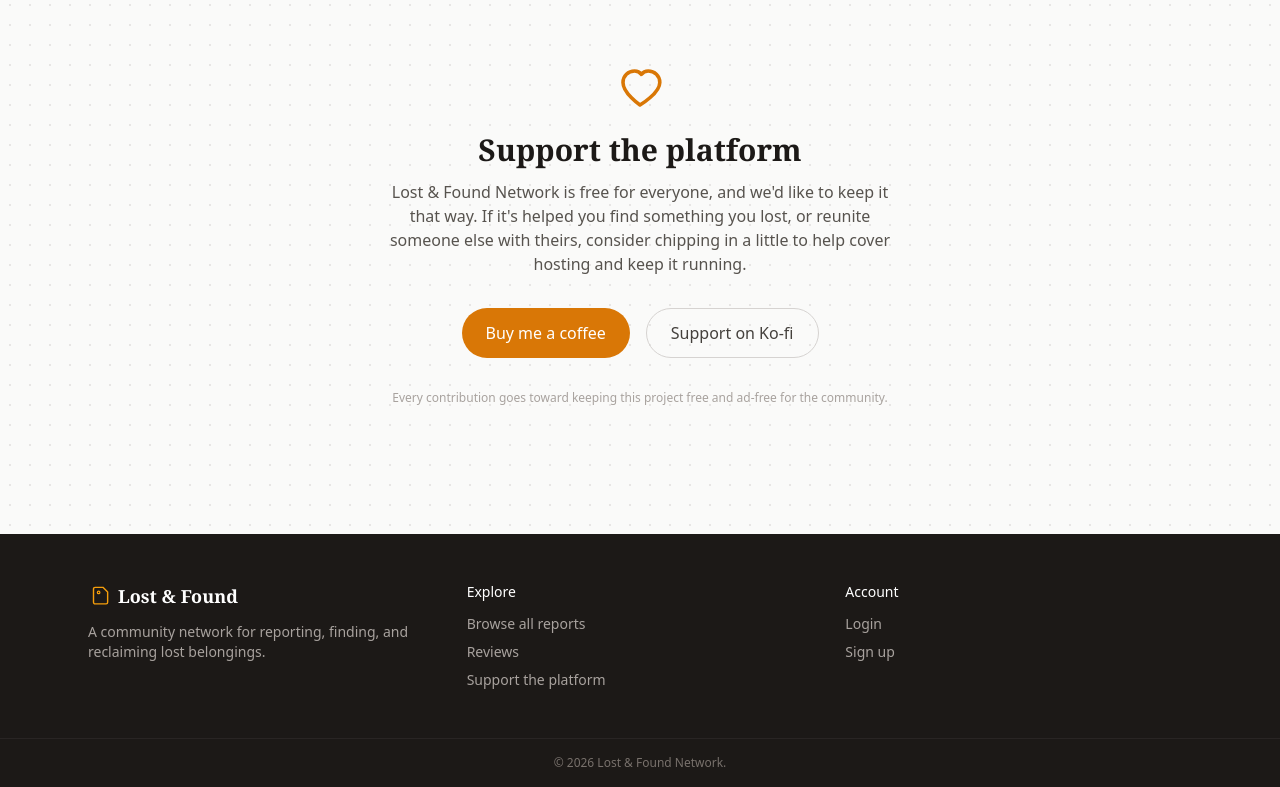
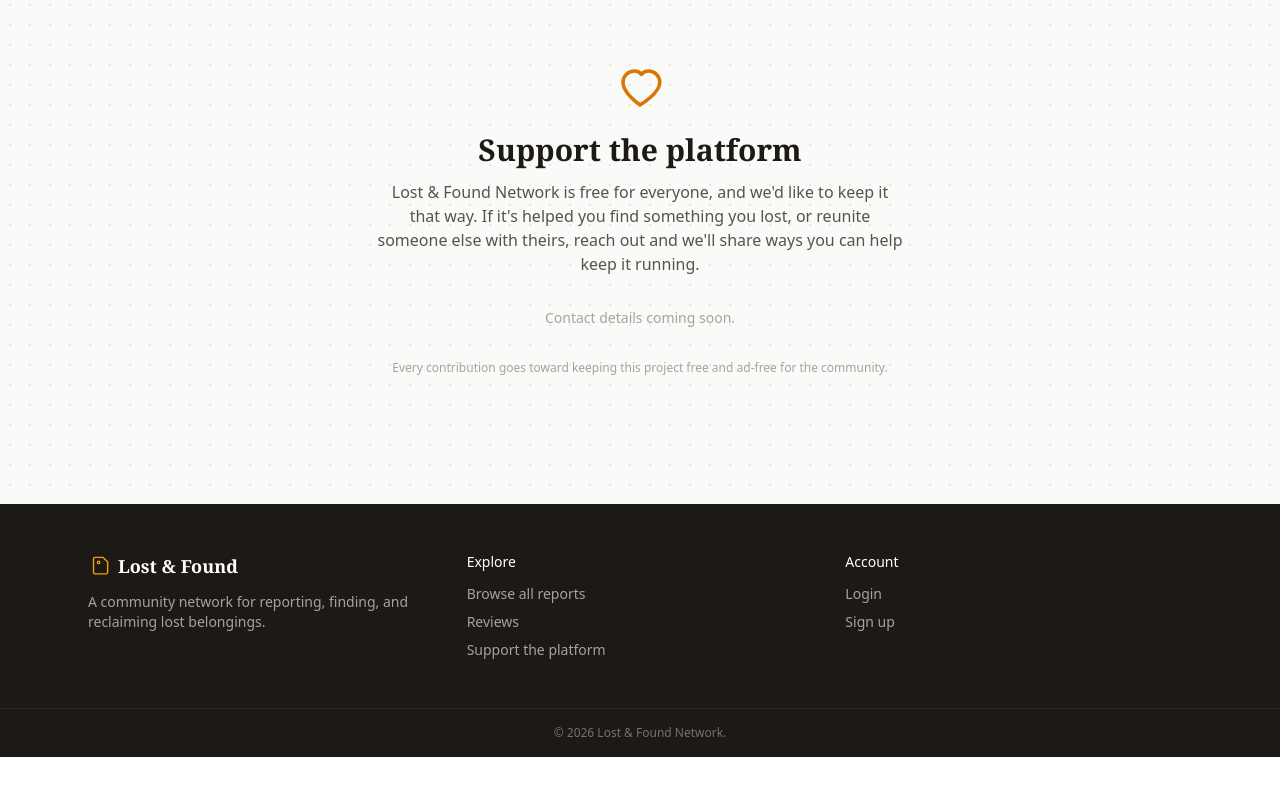
Before and after one commit to raheelhassangit/Lost_Found_Network, a Django app: page /support/ in a window 1280 px wide. Shown: the part 65-852 px from the top of the page. After the commit the page ends 822 px from the top, so only its background shows below. Run offline with Django 5.2, Linux system fonts and the light colour scheme; some libraries are stand-ins or nearby versions.

Commit message:
support page

```diff
--- a/config/settings.py
+++ b/config/settings.py
@@ -168,3 +168,5 @@ EMAIL_USE_TLS = config("EMAIL_USE_TLS", default=True, cast=bool)
 EMAIL_HOST_USER = config("EMAIL_HOST_USER", default="")
 EMAIL_HOST_PASSWORD = config("EMAIL_HOST_PASSWORD", default="")
 DEFAULT_FROM_EMAIL = config("DEFAULT_FROM_EMAIL", default="noreply@lostfoundnetwork.local")
+
+PLATFORM_SUPPORT_EMAIL = config("PLATFORM_SUPPORT_EMAIL", default="")
--- a/core/templates/core/support.html
+++ b/core/templates/core/support.html
@@ -3,8 +3,6 @@
 {% block content %}
 <div class="max-w-xl mx-auto px-4 sm:px-6 py-16 text-center">
     <svg width="48" height="48" viewBox="0 0 24 24" fill="none" class="mx-auto mb-5">
-        <path d="M12 21C12 21 4 14.5 4 9.5C4 5.9 6.9 3 10.5 3C11.9 3 13.2 3.5 14 4.5C14.8 3.5 16.1 3 17.5 3C21.1 3 24 5.9 24 9.5"
-              stroke="#D97706" stroke-width="0" fill="none"/>
         <path d="M12 20.5C12 20.5 3.5 14.6 3.5 9.2C3.5 5.9 6.1 3.5 9.3 3.5C10.6 3.5 11.9 4.1 12.7 5.2C13.5 4.1 14.8 3.5 16.1 3.5C19.3 3.5 21.9 5.9 21.9 9.2C21.9 14.6 12 20.5 12 20.5Z"
               stroke="#D97706" stroke-width="1.8" stroke-linejoin="round"/>
     </svg>
@@ -13,19 +11,19 @@
     <p class="text-stone-600 mb-8">
         Lost & Found Network is free for everyone, and we'd like to keep it that way.
         If it's helped you find something you lost, or reunite someone else with theirs,
-        consider chipping in a little to help cover hosting and keep it running.
+        reach out and we'll share ways you can help keep it running.
     </p>
 
-    <div class="flex flex-col sm:flex-row gap-4 justify-center">
-        <a href="https://www.buymeacoffee.com/yourusername" target="_blank" rel="noopener noreferrer"
-           class="inline-flex items-center justify-center gap-2 bg-amber-600 hover:bg-amber-700 text-white px-6 py-3 rounded-full font-medium transition">
-            Buy me a coffee
-        </a>
-        <a href="https://ko-fi.com/yourusername" target="_blank" rel="noopener noreferrer"
-           class="inline-flex items-center justify-center gap-2 border border-stone-300 hover:bg-stone-100 text-stone-700 px-6 py-3 rounded-full font-medium transition">
-            Support on Ko-fi
+    {% if support_email %}
+    <div class="bg-white border border-stone-200 rounded-xl p-6 inline-block">
+        <p class="text-xs text-stone-400 mb-1">Get in touch</p>
+        <a href="mailto:{{ support_email }}" class="text-amber-600 font-medium text-lg hover:text-amber-700">
+            {{ support_email }}
         </a>
     </div>
+    {% else %}
+    <p class="text-stone-400 text-sm">Contact details coming soon.</p>
+    {% endif %}
 
     <p class="text-xs text-stone-400 mt-8">
         Every contribution goes toward keeping this project free and ad-free for the community.
--- a/core/views.py
+++ b/core/views.py
@@ -4,6 +4,7 @@ from django.shortcuts import render, redirect
 from reports.models import Report
 from .models import Testimonial
 from .forms import TestimonialForm
+from django.conf import settings
 
 
 def home_view(request):
@@ -30,5 +31,8 @@ def add_testimonial_view(request):
 
     return render(request, "core/add_testimonial.html", {"form": form})
 
+
 def support_view(request):
-    return render(request, "core/support.html")
+    return render(request, "core/support.html", {
+        "support_email": settings.PLATFORM_SUPPORT_EMAIL,
+    })
--- a/theme/templates/base.html
+++ b/theme/templates/base.html
@@ -35,7 +35,7 @@
             <a href="{% url 'reports:my_reports' %}" class="hover:text-amber-600 transition">My reports</a>
             {% endif %}
             <a href="{% url 'core:home' %}#reviews" class="hover:text-amber-600 transition">Reviews</a>
-            <a href="{% url 'core:add_testimonial' %}" class="hover:text-amber-600 transition">Support the platform</a>
+            <a href="{% url 'core:support' %}" class="hover:text-amber-600 transition">Support the platform</a>
         </div>
 
         <div class="flex items-center gap-3 sm:gap-4 text-sm">
@@ -65,7 +65,7 @@
         <a href="{% url 'reports:my_reports' %}" class="hover:text-amber-600 transition">My reports</a>
         {% endif %}
         <a href="{% url 'core:home' %}#reviews" class="hover:text-amber-600 transition">Reviews</a>
-        <a href="{% url 'core:add_testimonial' %}" class="hover:text-amber-600 transition">Support the platform</a>
+        <a href="{% url 'core:support' %}" class="hover:text-amber-600 transition">Support the platform</a>
     </div>
 </nav>
 
@@ -108,7 +108,7 @@
                 <li><a href="{% url 'reports:my_reports' %}" class="hover:text-amber-500 transition">My reports</a></li>
                 {% endif %}
                 <li><a href="{% url 'core:home' %}#reviews" class="hover:text-amber-500 transition">Reviews</a></li>
-                <li><a href="{% url 'core:add_testimonial' %}" class="hover:text-amber-500 transition">Support the platform</a></li>
+                <li><a href="{% url 'core:support' %}" class="hover:text-amber-500 transition">Support the platform</a></li>
             </ul>
         </div>
 
```
